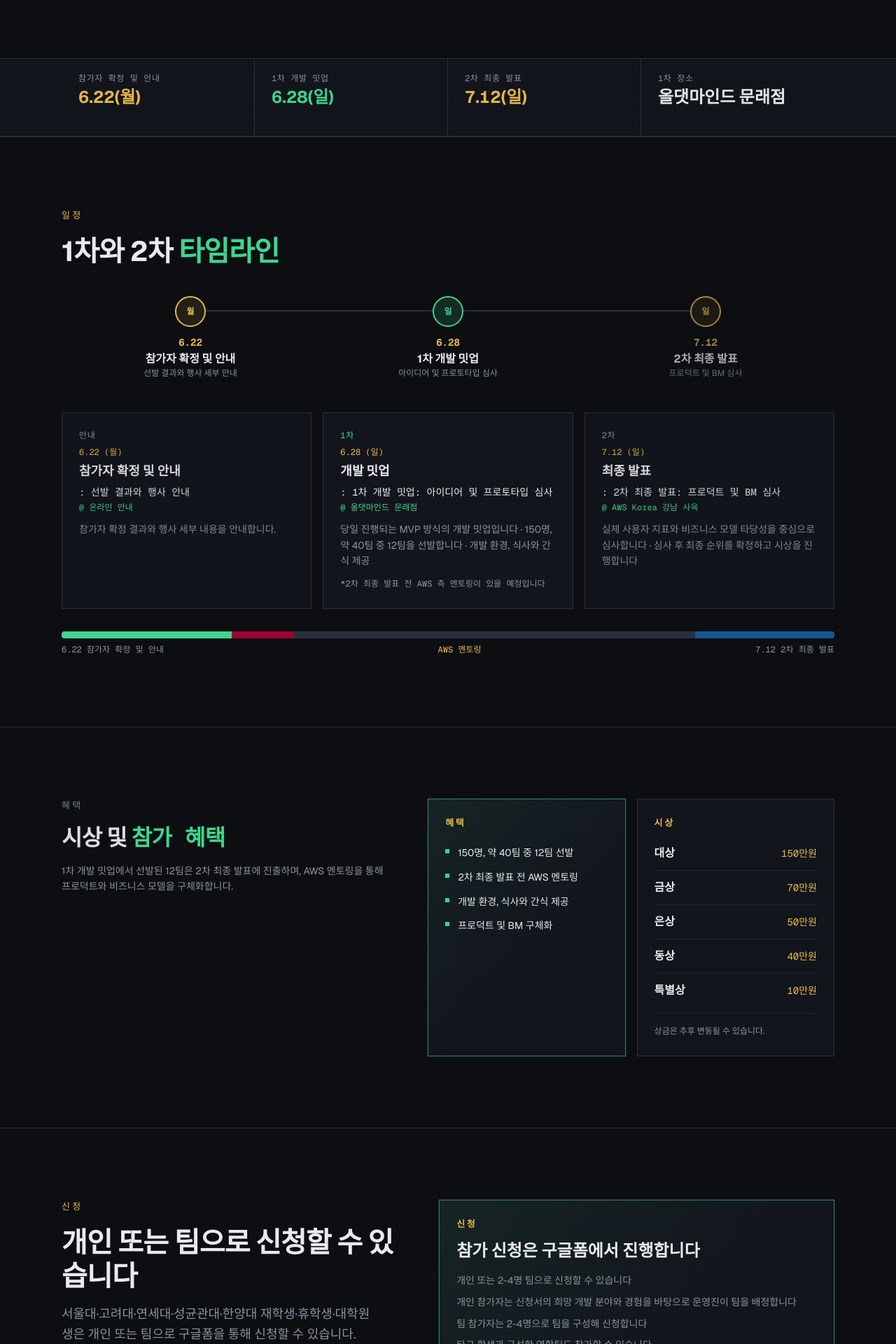
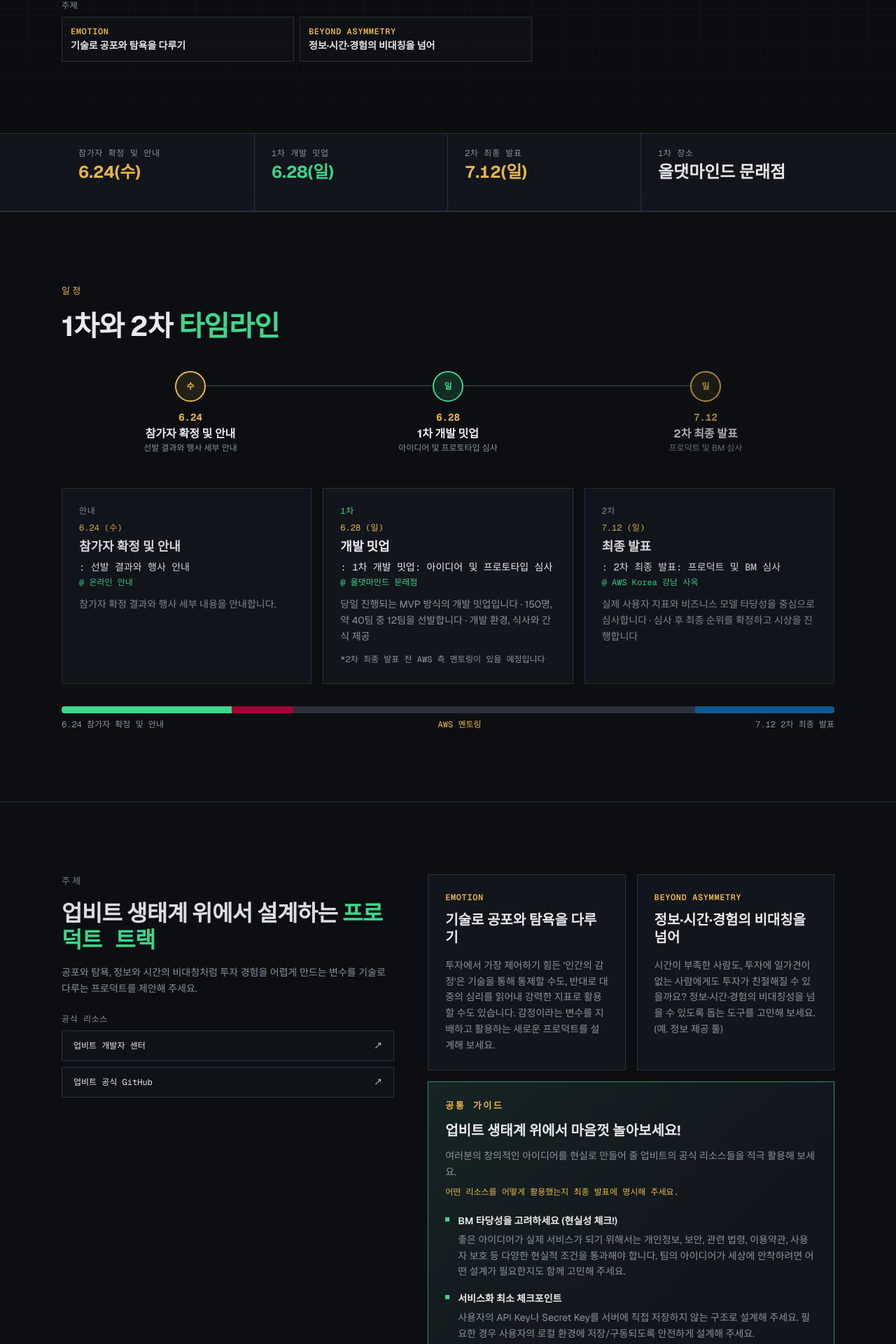
Before and after one commit to skysh-official/2026-web, a Next.js app: page / in a window 1280 px wide. Shown: the part 520-2440 px from the top of the page at 70% size. Built offline with nearby package versions, Linux system fonts and the light colour scheme; no server answers.

Commit message:
Add files via upload

```diff
--- a/src/app/page.tsx
+++ b/src/app/page.tsx
@@ -2,6 +2,7 @@ import Nav from "@/components/landing/Nav";
 import Hero from "@/components/landing/Hero";
 import Highlights from "@/components/landing/Highlights";
 import Schedule from "@/components/landing/Schedule";
+import Tracks from "@/components/landing/Tracks";
 import Benefits from "@/components/landing/Benefits";
 import About from "@/components/landing/About";
 import Hosts from "@/components/landing/Hosts";
@@ -21,6 +22,7 @@ export default function Home() {
         <Hero />
         <Highlights />
         <Schedule />
+        <Tracks />
         <Benefits />
         <Apply />
         <About />
--- a/src/components/landing/FAQ.tsx
+++ b/src/components/landing/FAQ.tsx
@@ -8,11 +8,11 @@ const AWARD_SUMMARY = HACKATHON.awards
 const FAQS = [
   {
     q: "참가자 확정 및 안내는 언제인가요?",
-    a: "참가자 확정 결과와 행사 세부 안내는 6.22(월)에 전달됩니다.",
+    a: "참가자 확정 결과와 행사 세부 안내는 6.24(수)에 전달됩니다.",
   },
   {
     q: "접수 마감은 언제인가요?",
-    a: "접수는 6/20(토)에 마감됩니다.",
+    a: "접수는 6/23(화)에 마감됩니다.",
   },
   {
     q: "누가 참가할 수 있나요?",
--- a/src/components/landing/Hero.tsx
+++ b/src/components/landing/Hero.tsx
@@ -1,6 +1,7 @@
 "use client";
 
 import { HACKATHON } from "@/lib/hackathon";
+import { TRACKS } from "@/lib/tracks";
 import SkyshWordmark from "@/components/landing/SkyshWordmark";
 import { useFinalPhaseActive } from "@/components/landing/useFinalPhaseActive";
 
@@ -44,8 +45,30 @@ export default function Hero() {
               </a>
             </div>
             <p className="mt-3 font-mono text-xs leading-relaxed text-terminal-amber">
-              접수 마감은 6/20(토)입니다.
+              접수 마감은 6/23(화)입니다.
             </p>
+
+            <div className="mt-5 max-w-2xl">
+              <p className="font-mono text-xs uppercase tracking-wider text-[var(--muted)]">
+                주제
+              </p>
+              <div className="mt-2 grid gap-2 sm:grid-cols-2">
+                {TRACKS.map((track) => (
+                  <a
+                    key={track.title}
+                    href="#tracks"
+                    className="group min-w-0 border border-[var(--border)] bg-[var(--bg-elevated)]/45 p-3 transition hover:border-terminal-green hover:bg-[var(--bg-elevated)]/75"
+                  >
+                    <p className="font-mono text-xs font-semibold uppercase tracking-wider text-terminal-amber">
+                      {track.title}
+                    </p>
+                    <p className="mt-1 text-sm font-bold leading-tight text-[var(--fg)] group-hover:text-terminal-green">
+                      {track.subtitle}
+                    </p>
+                  </a>
+                ))}
+              </div>
+            </div>
           </div>
 
           <div className="emphasis-panel emphasis-panel--theme min-w-0 break-words lg:sticky lg:top-[calc(var(--site-header-h)+1rem)]">
--- a/src/components/landing/Highlights.tsx
+++ b/src/components/landing/Highlights.tsx
@@ -2,7 +2,7 @@ const ITEMS = [
   {
     key: "notice",
     label: "참가자 확정 및 안내",
-    value: "6.22(월)",
+    value: "6.24(수)",
     href: "#schedule",
     accent: "amber" as const,
   },
--- a/src/components/landing/Nav.tsx
+++ b/src/components/landing/Nav.tsx
@@ -6,6 +6,7 @@ import SkyshWordmark from "@/components/landing/SkyshWordmark";
 
 const LINKS = [
   { href: "#schedule", label: "일정" },
+  { href: "#tracks", label: "주제" },
   { href: "#benefits", label: "혜택" },
   { href: "#about", label: "소개" },
   { href: "#hosts", label: "주관" },
--- a/src/components/landing/Schedule.tsx
+++ b/src/components/landing/Schedule.tsx
@@ -88,7 +88,7 @@ export default function Schedule() {
       <div className="mt-8 grid gap-4 sm:mt-10 lg:grid-cols-3">
         <ScheduleCard
           badge="안내"
-          date="6.22 (월)"
+          date="6.24 (수)"
           title="참가자 확정 및 안내"
           place={DETAILS.notice.place}
           summary="선발 결과와 행사 안내"
@@ -129,7 +129,7 @@ export default function Schedule() {
           />
         </div>
         <div className="mt-2 flex justify-between font-mono text-xs text-[var(--muted)]">
-          <span>6.22 참가자 확정 및 안내</span>
+          <span>6.24 참가자 확정 및 안내</span>
           <span className="text-terminal-amber">AWS 멘토링</span>
           <span>7.12 2차 최종 발표</span>
         </div>
--- /dev/null
+++ b/src/components/landing/Tracks.tsx
@@ -0,0 +1,88 @@
+import { Section, SectionLabel, SectionTitle } from "@/components/landing/Section";
+import {
+  TRACK_CHECKPOINTS,
+  TRACKS,
+  UPBIT_GUIDE,
+  UPBIT_RESOURCES,
+} from "@/lib/tracks";
+
+export default function Tracks() {
+  return (
+    <Section id="tracks" className="section-muted border-t border-[var(--border)]">
+      <div className="grid gap-8 lg:grid-cols-[minmax(0,0.9fr)_minmax(0,1.1fr)] lg:gap-12">
+        <div className="min-w-0">
+          <SectionLabel>주제</SectionLabel>
+          <SectionTitle className="section-title-wide">
+            업비트 생태계 위에서 설계하는{" "}
+            <span className="font-mono text-terminal-green">프로덕트 트랙</span>
+          </SectionTitle>
+          <p className="mt-4 max-w-xl text-sm leading-relaxed text-[var(--muted)]">
+            공포와 탐욕, 정보와 시간의 비대칭처럼 투자 경험을 어렵게 만드는
+            변수를 기술로 다루는 프로덕트를 제안해 주세요.
+          </p>
+
+          <p className="mt-6 font-mono text-xs uppercase tracking-wider text-[var(--muted)]">
+            공식 리소스
+          </p>
+          <div className="mt-2 grid gap-2 sm:grid-cols-2 lg:grid-cols-1">
+            {UPBIT_RESOURCES.map((resource) => (
+              <a
+                key={resource.href}
+                href={resource.href}
+                target="_blank"
+                rel="noreferrer"
+                className="flex min-h-11 items-center justify-between gap-4 border border-[var(--border)] bg-[var(--bg-elevated)]/60 px-4 font-mono text-xs text-[var(--fg)] transition hover:border-terminal-green hover:text-terminal-green"
+              >
+                <span>{resource.label}</span>
+                <span aria-hidden="true">↗</span>
+              </a>
+            ))}
+          </div>
+        </div>
+
+        <div className="grid gap-4">
+          <div className="grid gap-4 md:grid-cols-2">
+            {TRACKS.map((track) => (
+              <article
+                key={track.title}
+                className="flex min-h-[16rem] flex-col border border-[var(--border)] bg-[var(--bg-elevated)] p-5 sm:p-6"
+              >
+                <p className="font-mono text-xs font-semibold uppercase tracking-wider text-terminal-amber">
+                  {track.title}
+                </p>
+                <h3 className="mt-3 text-xl font-bold leading-tight">{track.subtitle}</h3>
+                <p className="mt-4 flex-1 text-sm leading-relaxed text-[var(--muted)]">
+                  {track.body}
+                </p>
+              </article>
+            ))}
+          </div>
+
+          <article className="emphasis-panel emphasis-panel--theme">
+            <p className="emphasis-label">공통 가이드</p>
+            <h3 className="mt-3 text-xl font-bold leading-tight">{UPBIT_GUIDE.title}</h3>
+            <p className="mt-3 text-sm leading-relaxed text-[var(--muted)]">
+              {UPBIT_GUIDE.body}
+            </p>
+            <p className="mt-2 font-mono text-xs leading-relaxed text-terminal-amber">
+              {UPBIT_GUIDE.note}
+            </p>
+            <ul className="mt-5 grid gap-4">
+              {TRACK_CHECKPOINTS.map((item) => (
+                <li key={item.title} className="flex gap-3 text-sm leading-relaxed">
+                  <span className="mt-1.5 h-1.5 w-1.5 shrink-0 bg-terminal-green" />
+                  <span>
+                    <span className="block font-semibold text-[var(--fg)]">
+                      {item.title}
+                    </span>
+                    <span className="mt-1 block text-[var(--muted)]">{item.body}</span>
+                  </span>
+                </li>
+              ))}
+            </ul>
+          </article>
+        </div>
+      </div>
+    </Section>
+  );
+}
--- a/src/lib/hackathon.ts
+++ b/src/lib/hackathon.ts
@@ -6,10 +6,10 @@ export const HACKATHON = {
   registrationUrl: "https://forms.gle/2a6LBfbEY715mCPw7",
   instagramUrl: "https://www.instagram.com/skysh_official",
   instagramHandle: "@skysh_official",
-  dates: "6.22, 6.28, 7.12",
+  dates: "6.24, 6.28, 7.12",
   phase1Place: "올댓마인드 문래점",
   finalPlace: "AWS Korea 강남 사옥",
-  confirmationDate: "6.22(월)",
+  confirmationDate: "6.24(수)",
   sponsors: [
     {
       name: "AWS",
@@ -34,8 +34,8 @@ export const HACKATHON = {
   ],
   schedule: [
     {
-      date: "6.22",
-      day: "월",
+      date: "6.24",
+      day: "수",
       title: "참가자 확정 및 안내",
       sub: "선발 결과와 행사 세부 안내",
       phase: "notice" as const,
@@ -90,7 +90,7 @@ export const HACKATHON = {
     { rank: "특별상", prize: "10만원" },
   ],
   application: {
-    period: "접수 마감 6/20(토)",
+    period: "접수 마감 6/23(화)",
     target: "서울대·고려대·연세대·성균관대·한양대 재학생·휴학생·대학원생",
     teamRule: "개인 또는 2-4명 팀으로 신청할 수 있습니다",
     personalRule:
--- /dev/null
+++ b/src/lib/tracks.ts
@@ -0,0 +1,44 @@
+export const TRACKS = [
+  {
+    title: "Emotion",
+    subtitle: "기술로 공포와 탐욕을 다루기",
+    body: "투자에서 가장 제어하기 힘든 '인간의 감정'은 기술을 통해 통제할 수도, 반대로 대중의 심리를 읽어내 강력한 지표로 활용할 수도 있습니다. 감정이라는 변수를 지배하고 활용하는 새로운 프로덕트를 설계해 보세요.",
+  },
+  {
+    title: "Beyond Asymmetry",
+    subtitle: "정보·시간·경험의 비대칭을 넘어",
+    body: "시간이 부족한 사람도, 투자에 일가견이 없는 사람에게도 투자가 친절해질 수 있을까요? 정보·시간·경험의 비대칭성을 넘을 수 있도록 돕는 도구를 고민해 보세요. (예. 정보 제공 툴)",
+  },
+] as const;
+
+export const UPBIT_GUIDE = {
+  title: "업비트 생태계 위에서 마음껏 놀아보세요!",
+  body: "여러분의 창의적인 아이디어를 현실로 만들어 줄 업비트의 공식 리소스들을 적극 활용해 보세요.",
+  note: "어떤 리소스를 어떻게 활용했는지 최종 발표에 명시해 주세요.",
+} as const;
+
+export const UPBIT_RESOURCES = [
+  {
+    label: "업비트 개발자 센터",
+    href: "https://docs.upbit.com/kr",
+  },
+  {
+    label: "업비트 공식 GitHub",
+    href: "https://github.com/upbit-official",
+  },
+] as const;
+
+export const TRACK_CHECKPOINTS = [
+  {
+    title: "BM 타당성을 고려하세요 (현실성 체크!)",
+    body: "좋은 아이디어가 실제 서비스가 되기 위해서는 개인정보, 보안, 관련 법령, 이용약관, 사용자 보호 등 다양한 현실적 조건을 통과해야 합니다. 팀의 아이디어가 세상에 안착하려면 어떤 설계가 필요한지도 함께 고민해 주세요.",
+  },
+  {
+    title: "서비스화 최소 체크포인트",
+    body: "사용자의 API Key나 Secret Key를 서버에 직접 저장하지 않는 구조로 설계해 주세요. 필요한 경우 사용자의 로컬 환경에 저장/구동되도록 안전하게 설계해 주세요.",
+  },
+  {
+    title: "결과물의 형태에는 제약이 없습니다",
+    body: "웹앱, 모바일 웹, 데스크톱 앱, CLI, AI Agent, MCP(Model Context Protocol), 데이터 대시보드, 브라우저 확장 도구, 로컬 스크립트 등 아이디어를 가장 잘 담을 수 있는 그릇을 자유롭게 선택하세요.",
+  },
+] as const;
```
Also changed, not shown: public/og-image.png, public/og-image.svg.
